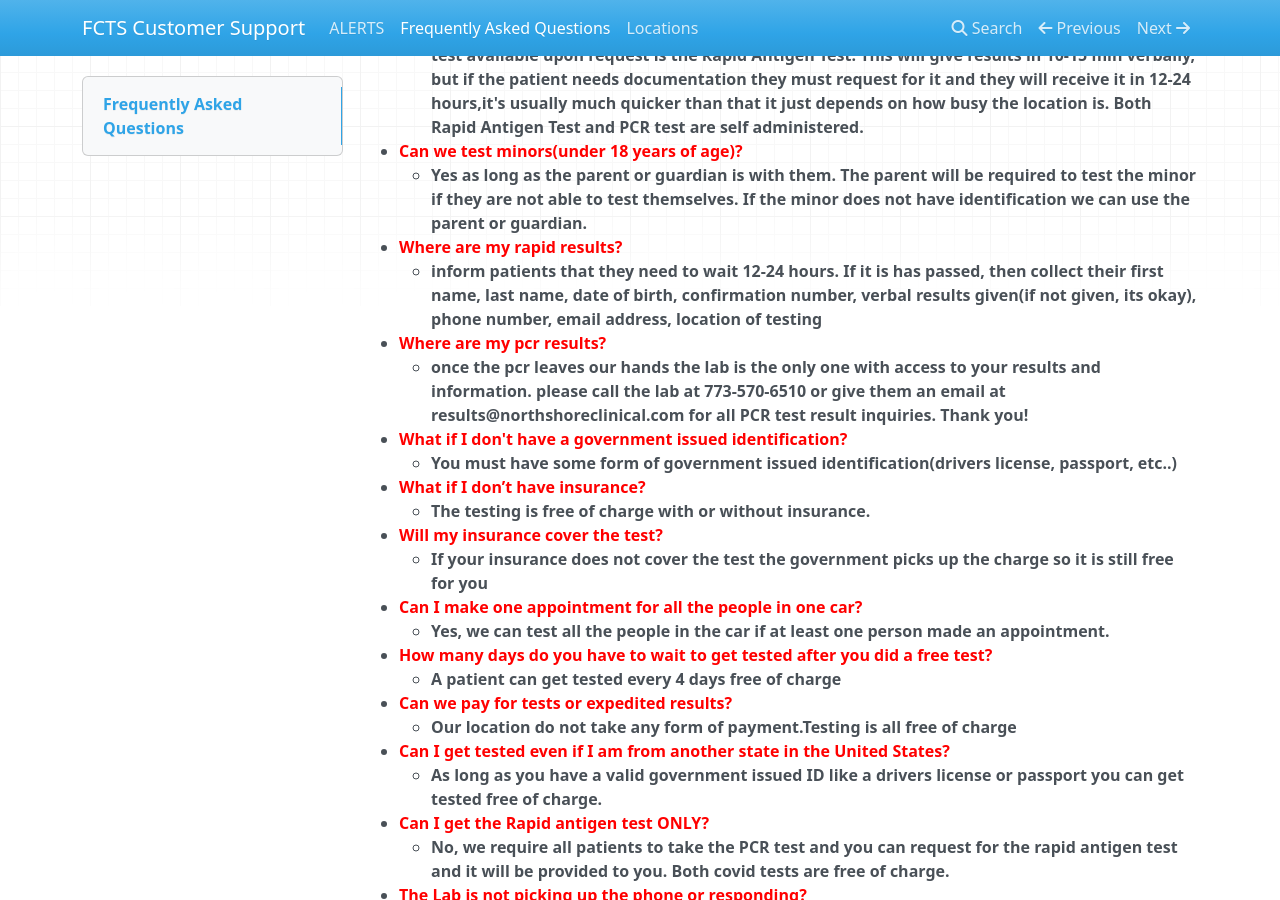
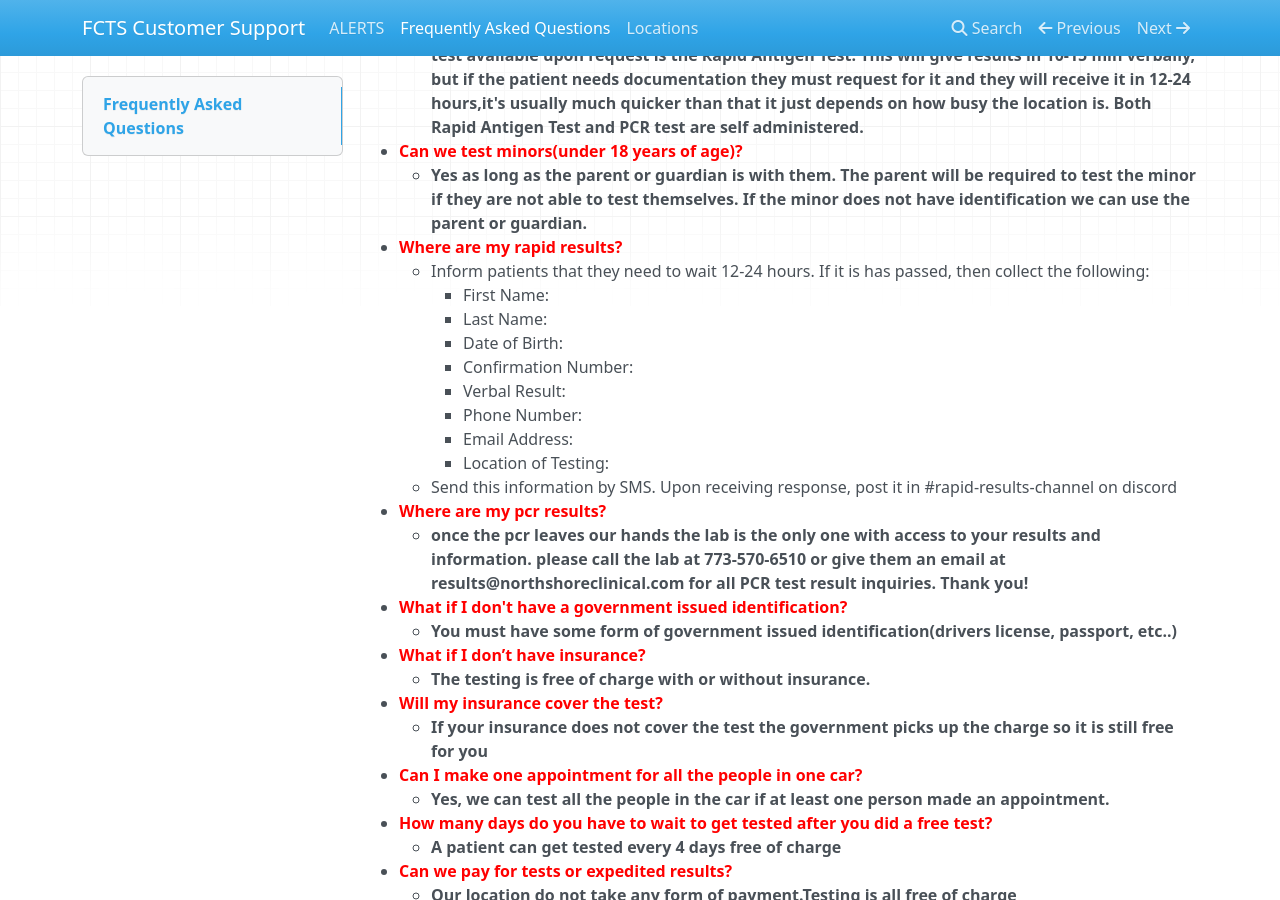
Before and after one commit to fcts000/fcts-cs-docs, an MkDocs documentation site: the page built from docs/faqs.md, in a window 1280 px wide and 900 px high, scrolled down 355 px. Built offline with MkDocs 1.6.1, drawn with Linux system fonts in a browser that asks for light colours; nearby versions of some CDN libraries.

Commit message:
update rapid result info

```diff
--- a/docs/faqs.md
+++ b/docs/faqs.md
@@ -5,7 +5,16 @@
 * **<font color="red">Can we test minors(under 18 years of age)?</font>**
     * **Yes as long as the parent or guardian is with them. The parent will be required to test the minor if they are not able to test themselves. If the minor does not have identification we can use the parent or guardian.**
 * **<font color="red">Where are my rapid results?</font>**
-    * **inform patients that they need to wait 12-24 hours. If it is has passed, then collect their first name, last name, date of birth, confirmation number, verbal results given(if not given, its okay), phone number, email address, location of testing**
+    * Inform patients that they need to wait 12-24 hours. If it is has passed, then collect the following:
+        * First Name:
+        * Last Name:
+        * Date of Birth:
+        * Confirmation Number:
+        * Verbal Result:
+        * Phone Number:
+        * Email Address:
+        * Location of Testing:
+    * Send this information by SMS. Upon receiving response, post it in #rapid-results-channel on discord
 * **<font color="red">Where are my pcr results?</font>**
     * **once the pcr leaves our hands the lab is the only one with access to your results and information. please call the lab at 773-570-6510 or give them an email at results@northshoreclinical.com for all PCR test result inquiries. Thank you!**
 * **<font color="red">What if I don't have a government issued identification?</font>**
```
